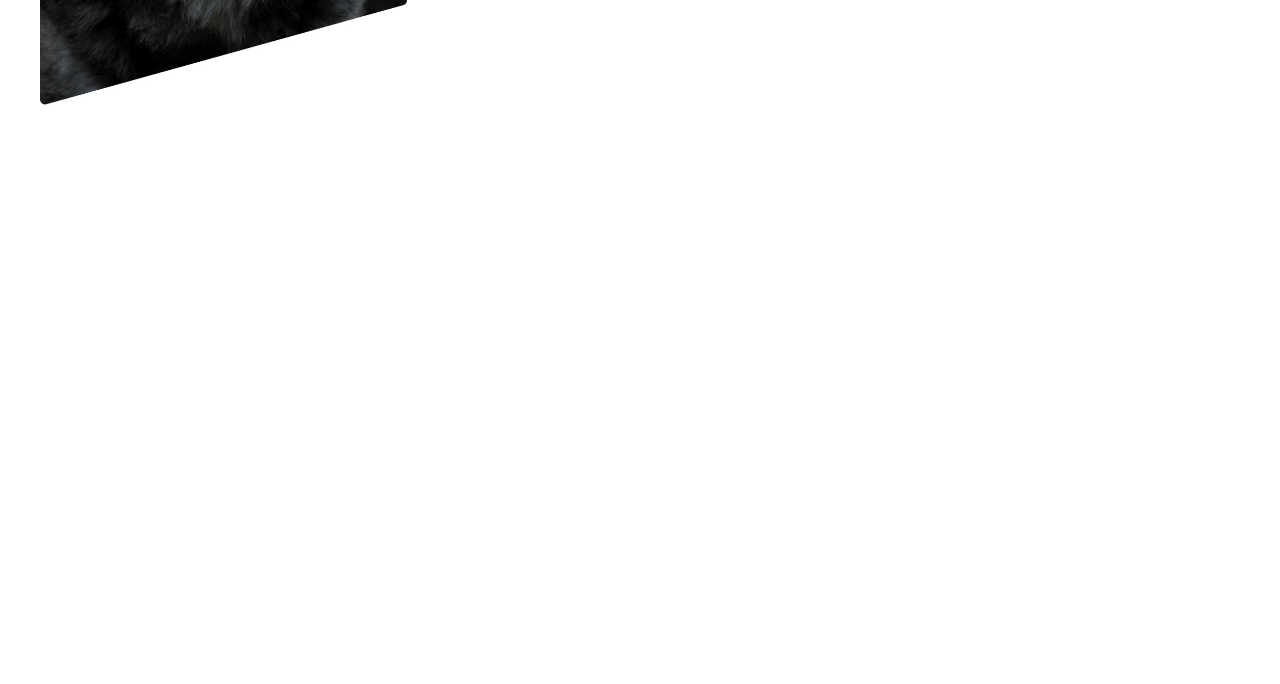
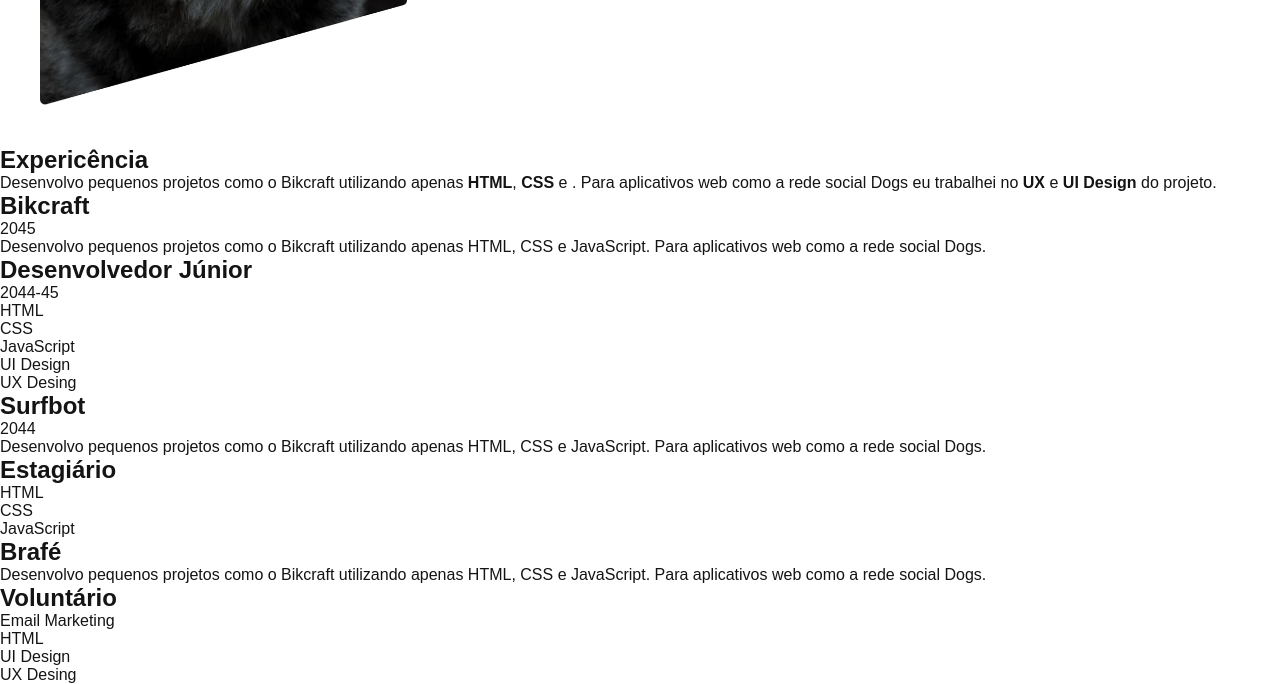
Before and after one commit to mbarros02/portifolio-origamid, a plain HTML site: page index.html in a window 1280 px wide. Shown: the part 587-1271 px from the top of the page. Before the commit the page ends 800 px from the top, so only its background shows below. Drawn offline with Linux system fonts and the light colour scheme.

Commit message:
Creating html of Experiência part.

```diff
--- a/index.html
+++ b/index.html
@@ -30,9 +30,61 @@
         Front End &<br>
         UX/UI Designer</h1>
       <p>Localizado no Rio de Janeiro 🏖</p>
+      </div>
+  </main>
+
+  <section class="experiencia">
+    <h1>Expericência</h1>
+
+    <p>Desenvolvo pequenos projetos como o Bikcraft utilizando apenas <strong>HTML</strong>, <strong>CSS</strong> e
+      <script>JavaScript</script>. Para aplicativos web como a rede social Dogs eu trabalhei no <strong>UX</strong> e <strong>UI Design</strong> do projeto.
+    </p>
+
+    <div class="empresa-experiencia">
+      <h1>Bikcraft</h1>
+      <span>2045</span>
+      <p>Desenvolvo pequenos projetos como o Bikcraft utilizando apenas HTML, CSS e JavaScript. Para aplicativos web como a rede social Dogs.</p>
+    </div>
+    <div class="cargo-experiencia"></div>
+    <h1>Desenvolvedor Júnior</h1>
+    <span>2044-45</span>
+    <ul>
+      <li>HTML</li>
+      <li>CSS</li>
+      <li>JavaScript</li>
+      <li>UI Design</li>
+      <li>UX Desing</li>
+    </ul>
     </div>
 
-  </main>
+    <div class="empresa-experiencia">
+      <h1>Surfbot</h1>
+      <span>2044</span>
+      <p>Desenvolvo pequenos projetos como o Bikcraft utilizando apenas HTML, CSS e JavaScript. Para aplicativos web como a rede social Dogs.</p>
+    </div>
+    <div class="cargo-experiencia"></div>
+    <h1>Estagiário</h1>
+    <ul>
+      <li>HTML</li>
+      <li>CSS</li>
+      <li>JavaScript</li>
+    </ul>
+    </div>
+
+    <div class="empresa-experiencia">
+      <h1>Brafé</h1>
+      <p>Desenvolvo pequenos projetos como o Bikcraft utilizando apenas HTML, CSS e JavaScript. Para aplicativos web como a rede social Dogs.</p>
+    </div>
+    <div class="cargo-experiencia"></div>
+    <h1>Voluntário</h1>
+    <ul>
+      <li>Email Marketing</li>
+      <li>HTML</li>
+      <li>UI Design</li>
+      <li>UX Desing</li>
+    </ul>
+    </div>
+  </section>
 </body>
 
 </html>
```
